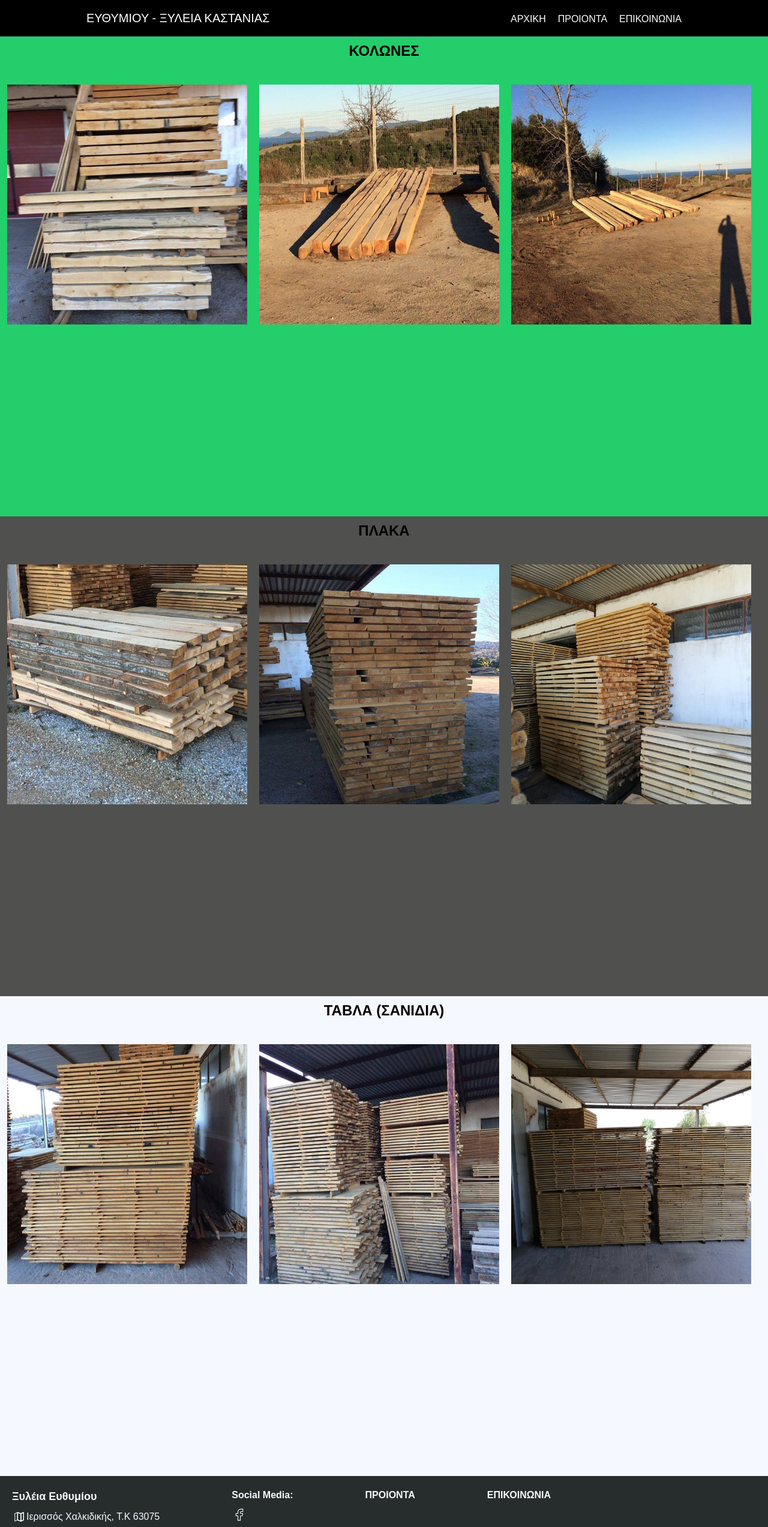
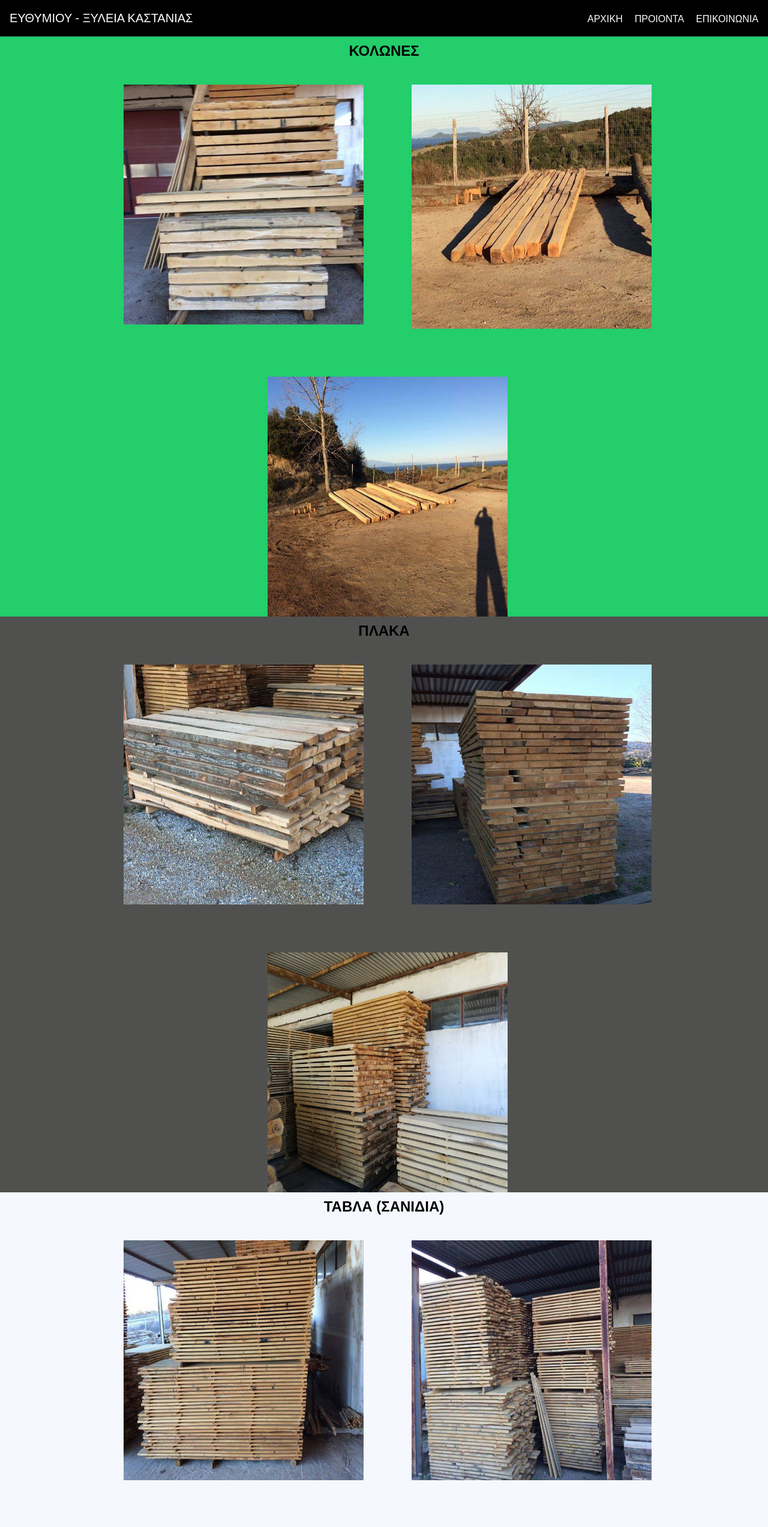
Before and after one commit to anargiris/efthimiou, a Next.js app: page /proionta in a window 1280 px wide. Shown: the top 2546 px of the page at 60% size. Built offline with nearby package versions, Linux system fonts and the light colour scheme; a web font is replaced by a local one.

Commit message:
new stuff

```diff
--- a/components/Navbar.js
+++ b/components/Navbar.js
@@ -4,8 +4,8 @@ import { motion } from "framer-motion";
 
 const Navbar = () => {
   return (
-    <nav className="  z-10 w-full border-b border-gray-800 font-neohel bg-black text-white">
-      <div className="max-w-5xl mx-auto p-4 flex md:flex-row flex-col justify-between">
+    <nav className="z-10 w-full border-b border-gray-800 font-neohel bg-black text-white">
+      <div className="max-w-5xl lg:max-w-full mx-auto p-4 flex md:flex-row flex-col justify-between">
         <Link href="/">
           <a className="text-xl">ΕΥΘΥΜΙΟΥ - ΞΥΛΕΙΑ ΚΑΣΤΑΝΙΑΣ</a>
         </Link>
--- a/pages/epikoinwnia.js
+++ b/pages/epikoinwnia.js
@@ -30,11 +30,7 @@ const epikoinwnia = () => {
           name="viewport"
           content="width=device-width,initial-scale=1.0"
         ></meta>
-        <link
-          rel="shortcut icon"
-          href="public/favicon.io"
-          type="image/x-icon"
-        />
+
         <meta
           name="description"
           content="Η ξυλεία καστανιάς Ευθυμίου επεξεργάζεται ξύλα που προέρχονται από
--- a/pages/index.js
+++ b/pages/index.js
@@ -1,5 +1,6 @@
 import Head from "next/head";
 import Image from "next/image";
+import Link from "next/link";
 import Navbar from "../components/Navbar";
 import { motion } from "framer-motion";
 import FadeInWhenVisible from "../utils/fadeIn";
@@ -12,11 +13,7 @@ export default function Home() {
         <title>Ξυλεία Καστανιάς Ευθυμίου</title>
         <meta property="og:title" content="Ξυλεία Καστανιάς - Ευθυμίου" />
         <link rel="canonical" href="https://ksiliaefthimiou.gr/" />
-        <link
-          rel="shortcut icon"
-          href="public/favicon.io"
-          type="image/x-icon"
-        />
+
         <meta property="og:type" content="website" />
         <meta
           name="viewport"
@@ -57,6 +54,11 @@ export default function Home() {
             >
               Επεξεργασία ξύλου καστανίας, αποστολή σε όλη την Ελλάδα.
             </motion.h2>
+            <Link href="/epikoinwnia">
+              <button className="bg-gray-100 text-lg shadow-xl mt-4 text-black p-4 font-black hover:bg-gray-800 hover:text-white transition duration-200">
+                ΕΠΙΚΟΙΝΩΝΗΣΤΕ ΜΑΖΙ ΜΑΣ
+              </button>
+            </Link>
           </div>
         </div>
       </header>
--- a/pages/proionta.js
+++ b/pages/proionta.js
@@ -35,17 +35,19 @@ const proionta = () => {
       </Head>
       <Navbar />
       <section
-        className="md:h-screen min-h-screen font-neohel"
+        className="min-h-screen font-neohel"
         style={{ backgroundColor: "#23CE6B" }}
       >
         <h2 className="text-center text-2xl font-bold py-2">ΚΟΛΩΝΕΣ</h2>
-        <div className="flex md:flex-row flex-col gap-5 flex-wrap mt-8 md:ml-3">
+        <div className="flex md:flex-row flex-col md:gap-20 md:justify-center gap-5 flex-wrap mt-8 md:ml-3">
+          <div>
             <Image
               src="/pics/5.jpg"
               height={400}
               width={400}
               alt="Photo of Product `ΚΟΛΩΝΕΣ` no.1"
             />
+          </div>
           <Image
             src="/pics/kolones1.jpg"
             height={400}
@@ -61,12 +63,12 @@ const proionta = () => {
         </div>
       </section>
       <section
-        className="md:h-screen min-h-screen font-neohel"
+        className="min-h-screen font-neohel"
         style={{ backgroundColor: "#50514F" }}
       >
         <h2 className="text-center text-2xl font-bold py-2">ΠΛΑΚΑ</h2>
 
-        <div className="flex md:flex-row flex-col gap-5 flex-wrap mt-8 md:ml-3">
+        <div className="flex md:flex-row flex-col md:gap-20 md:justify-center gap-5 flex-wrap mt-8 md:ml-3">
           <Image
             src="/pics/2.jpg"
             height={400}
@@ -88,11 +90,11 @@ const proionta = () => {
         </div>
       </section>
       <section
-        className="md:h-screen min-h-screen font-neohel"
+        className="min-h-screen font-neohel"
         style={{ backgroundColor: "#F6F8FF" }}
       >
         <h2 className="text-center text-2xl font-bold py-2">ΤΑΒΛΑ (ΣΑΝΙΔΙΑ)</h2>
-        <div className="flex md:flex-row flex-col gap-5 flex-wrap mt-8 md:ml-3">
+        <div className="flex md:flex-row flex-col md:gap-20 md:justify-center gap-5 flex-wrap mt-8 md:ml-3">
           <Image
             src="/pics/1.jpg"
             height={400}
```
Lines whose indentation alone changed are shown as unchanged.
